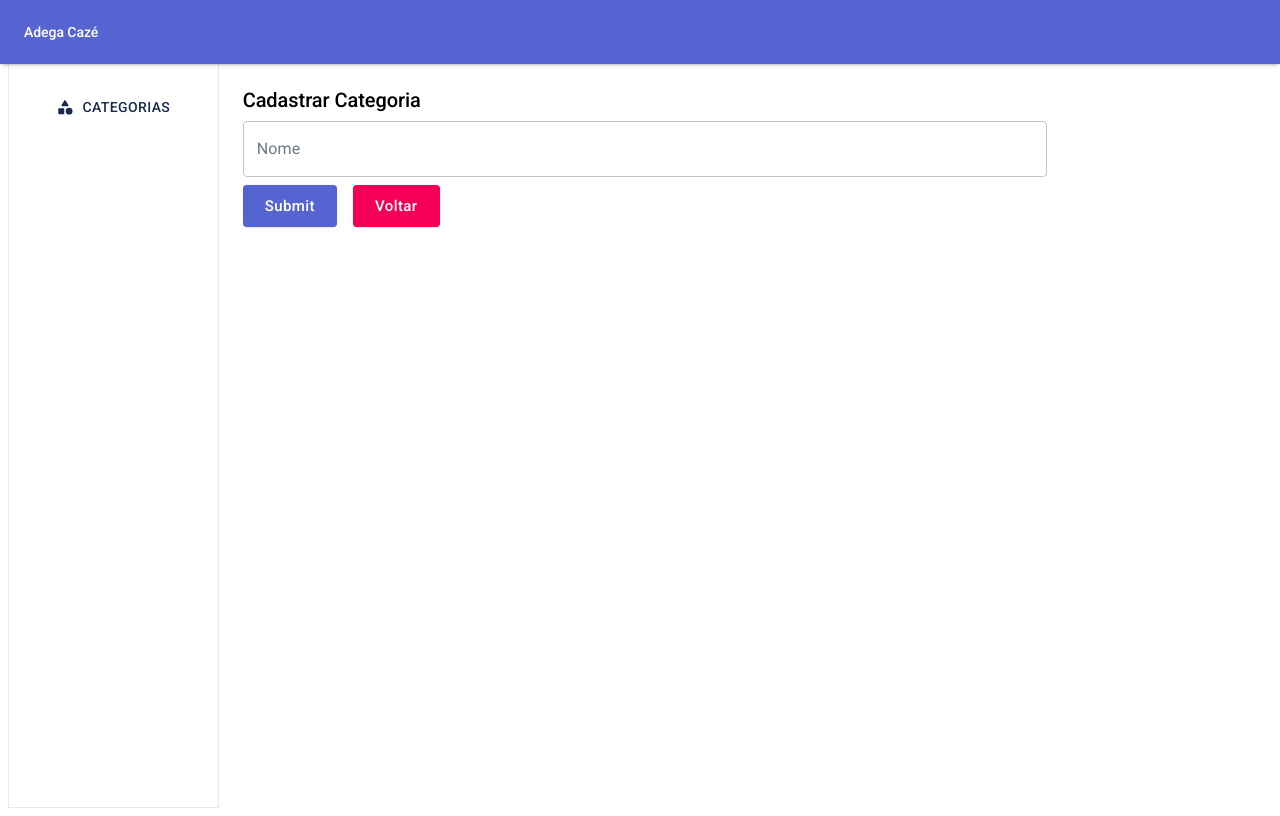
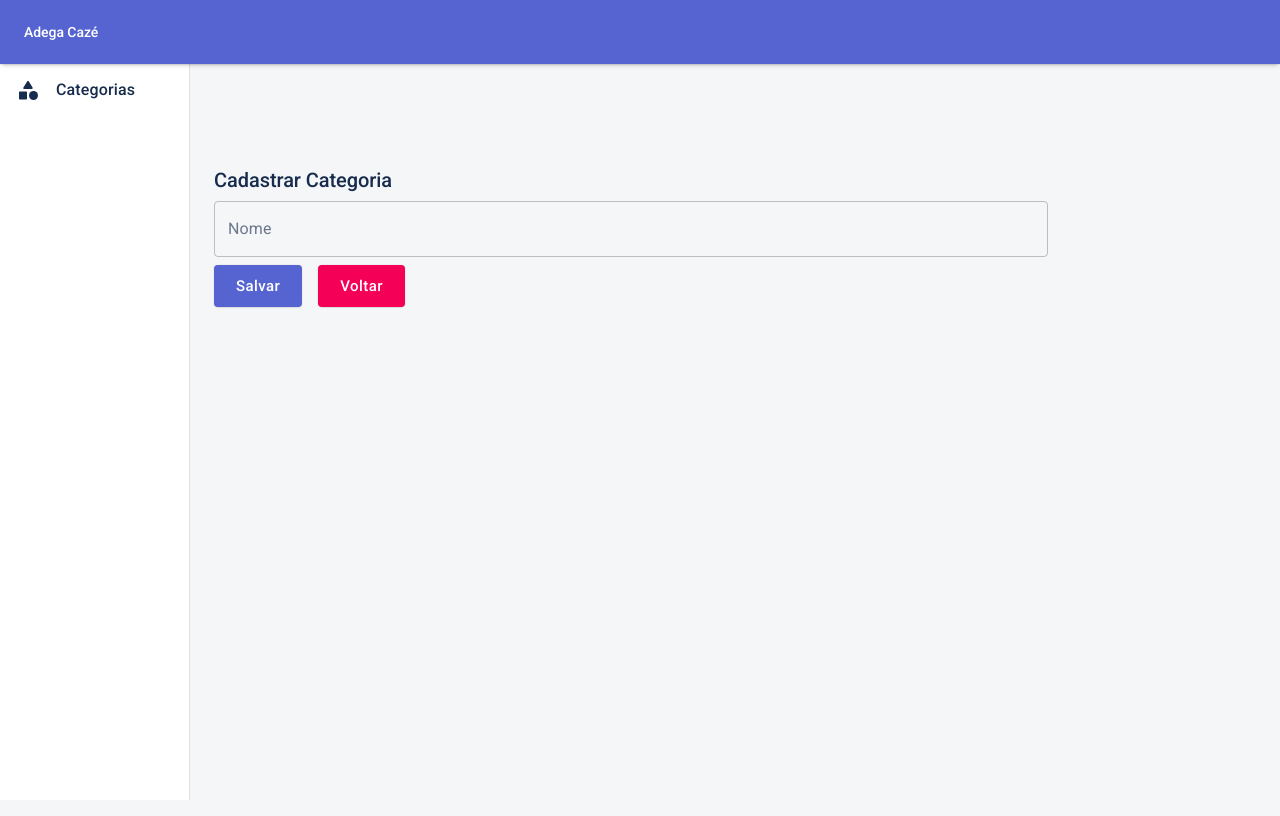
Before and after one commit to denilson157/adegacaze-admin, a React (Create React App) app: page /app/category/store in a window 1280 px wide. Built offline with nearby package versions, Linux system fonts and the light colour scheme.

Commit message:
drawer no component main

```diff
--- a/src/components/category/form/CategoryForm.js
+++ b/src/components/category/form/CategoryForm.js
@@ -52,7 +52,7 @@ const CategoryForm = ({ handleSubmit, values, handleInputChange, errors, loading
                     <Box display="flex">
                         <Controls.Button
                             type="submit"
-                            text="Submit"
+                            text="Salvar"
                             onClick={handleSubmit}
                         />
                         <Box px={2}>
--- a/src/components/main/index.js
+++ b/src/components/main/index.js
@@ -1,22 +1,174 @@
-import { Grid } from "@material-ui/core";
-import Navbar from './Navbar';
-import Sidebar from './Sidebar';
-import { Outlet } from 'react-router-dom';
+import React, { Fragment, useState } from 'react'
+import { Link } from 'react-router-dom'
+import {
+    AppBar, Toolbar, IconButton, Typography, Hidden,
+    Drawer, CssBaseline, MenuList, makeStyles,
+    MenuItem
+} from '@material-ui/core'
+import { Menu } from '@material-ui/icons'
+import { items } from './MenuItems'
+import { Outlet } from 'react-router-dom'
 
-const Main = () => {
+const drawerWidth = 190
+
+const useStyles = makeStyles((theme) => ({
+    root: {
+        flexGrow: 1,
+        zIndex: 1,
+        overflow: 'hidden',
+        position: 'relative',
+        display: 'flex',
+        width: '100%',
+    },
+    appBar: {
+        zIndex: theme.zIndex.drawer + 1,
+    },
+    navIconHide: {
+        [theme.breakpoints.up('md')]: {
+            display: 'none',
+        },
+    },
+    toolbar: theme.mixins.toolbar,
+    drawerPaper: {
+        width: drawerWidth,
+    },
+    content: {
+        flexGrow: 1,
+        backgroundColor: theme.palette.background.default,
+        paddingTop: theme.spacing(3),
+        paddingBottom: theme.spacing(3),
+        paddingRigth: theme.spacing(3),
+        [theme.breakpoints.up('md')]: {
+            paddingLeft: drawerWidth
+        },
+    },
+    item: {
+        display: "flex",
+        alignItems: "center",
+    },
+    icon: {
+        marginRight: theme.spacing(2),
+    },
+    text: {
+        fontWeight: 500
+    },
+}));
+
+const Layout = () => {
+    const [mobileOpen, setmobileOpen] = useState(false)
+
+    const classes = useStyles();
+
+    const NavItem = ({
+        href,
+        icon: Icon,
+        title,
+        menuKey
+    }) => {
+        const classes = useStyles();
+
+        return (
+
+            <MenuItem key={menuKey} component={Link} to={href}>
+                <Icon className={classes.icon} />
+                <div className={classes.text} >
+                    {title}
+                </div>
+            </MenuItem >
+        );
+    }
+
+    const drawer = (
+        <div>
+            <Hidden smDown>
+                <div className={classes.toolbar} />
+            </Hidden>
+            <MenuList>
+                {
+                    items.map((x, idx) =>
+                        <NavItem
+                            href={x.href}
+                            icon={x.icon}
+                            title={x.title}
+                            menuKey={idx}
+                        />
+                    )
+                }
+            </MenuList>
+        </div>
+    )
+
+    const appBar = (
+        <AppBar position="absolute" className={classes.appBar}>
+            <Toolbar>
+                <IconButton
+                    color="inherit"
+                    aria-label="open drawer"
+                    onClick={() => setmobileOpen(!mobileOpen)}
+                    className={classes.navIconHide}
+                >
+                    <Menu />
+                </IconButton>
+                <Typography variant="h6" color="inherit" noWrap>
+                    Adega Cazé
+                </Typography>
+            </Toolbar>
+        </AppBar>
+    )
+
+    const sidebar = (
+        <>
+            {/* Mobile */}
+            <Hidden mdUp>
+                <Drawer
+                    variant="temporary"
+                    open={mobileOpen}
+                    onClose={() => setmobileOpen(!mobileOpen)}
+                    className={{
+                        paper: classes.drawerPaper,
+                    }}
+                    ModalProps={{
+                        keepMounted: true,
+                    }}
+                >
+                    {drawer}
+                </Drawer>
+            </Hidden>
+
+            {/* Desktop */}
+            <Hidden smDown implementation="css">
+                <Drawer
+                    variant="permanent"
+                    open
+                    classes={{
+                        paper: classes.drawerPaper,
+                    }}
+                >
+                    {drawer}
+                </Drawer>
+
+            </Hidden>
+        </>
+    )
+
     return (
-        <div>
-            <Navbar />
-            <Grid container>
-                <Grid item sm={2} xs={2}>
-                    <Sidebar />
-                </Grid>
-                <Grid item sm={10} xs={10}>
+        <Fragment>
+            <CssBaseline />
+
+            <div className={classes.root}>
+
+                {appBar}
+
+                {sidebar}
+
+                <main className={classes.content}>
+                    <div className={classes.toolbar} />
                     <Outlet />
-                </Grid>
-            </Grid>
-        </div>
-    );
-};
+                </main>
 
-export default Main;
+            </div>
+        </Fragment>
+    )
+}
+
+export default Layout
--- a/src/components/main/navbar.js
+++ /dev/null
@@ -1,32 +0,0 @@
-import {
-    AppBar,
-    makeStyles,
-    Toolbar,
-    Typography,
-} from "@material-ui/core";
-
-const useStyles = makeStyles((theme) => ({
-    toolbar: {
-        display: "flex",
-        justifyContent: "space-between",
-    },
-    logo: {
-        display: "block"
-    }
-}));
-
-const Navbar = () => {
-    const classes = useStyles();
-
-    return (
-        <AppBar position="fixed">
-            <Toolbar className={classes.toolbar}>
-                <Typography variant="h6" className={classes.logo}>
-                    Adega Cazé
-                </Typography>
-            </Toolbar>
-        </AppBar>
-    );
-};
-
-export default Navbar;
--- a/src/components/main/navbarItem.js
+++ /dev/null
@@ -1,53 +0,0 @@
-import {
-  NavLink as RouterLink
-} from 'react-router-dom';
-import { Button } from '@material-ui/core';
-import { makeStyles } from '@material-ui/core/styles';
-
-const useStyles = makeStyles((theme) => ({
-  item: {
-    display: "flex",
-    alignItems: "center",
-    marginBottom: theme.spacing(4),
-    [theme.breakpoints.up("sm")]: {
-      marginBottom: theme.spacing(3),
-      cursor: "pointer",
-    },
-  },
-  icon: {
-    marginRight: theme.spacing(1),
-    [theme.breakpoints.up("sm")]: {
-      fontSize: "18px",
-    },
-  },
-  text: {
-    fontWeight: 500,
-    [theme.breakpoints.down("sm")]: {
-      display: "none",
-    },
-  },
-}));
-
-const NavItem = ({
-  href,
-  icon: Icon,
-  title
-}) => {
-  const classes = useStyles();
-
-  return (
-    <Button
-      component={RouterLink}
-      className={classes.item}
-      to={href}
-    >
-      <Icon className={classes.icon} />
-      <div
-        className={classes.text}>
-        {title}
-      </div>
-    </Button >
-  );
-}
-
-export default NavItem;
--- a/src/components/main/sidebar.js
+++ /dev/null
@@ -1,43 +0,0 @@
-import {
-    Container,
-} from '@material-ui/core';
-import { makeStyles } from '@material-ui/core/styles';
-import { items } from './MenuItems'
-import NavItem from './NavbarItem';
-
-const useStyles = makeStyles((theme) => ({
-    container: {
-        height: "100vh",
-        color: "white",
-        paddingTop: theme.spacing(10),
-        backgroundColor: theme.palette.primary.main,
-        position: "sticky",
-        top: 0,
-        [theme.breakpoints.up("sm")]: {
-            backgroundColor: "white",
-            color: "#555",
-            border: "1px solid #ece7e7",
-        },
-    },
-}));
-
-const DashboardSidebar = () => {
-    const classes = useStyles();
-
-    return (
-        <Container className={classes.container}>
-            {
-                (items || []).map((item, i) => (
-                    <NavItem
-                        href={item.href}
-                        key={item.title}
-                        title={item.title}
-                        icon={item.icon}
-                    />
-                ))
-            }
-        </Container>
-    );
-};
-
-export default DashboardSidebar;
```
